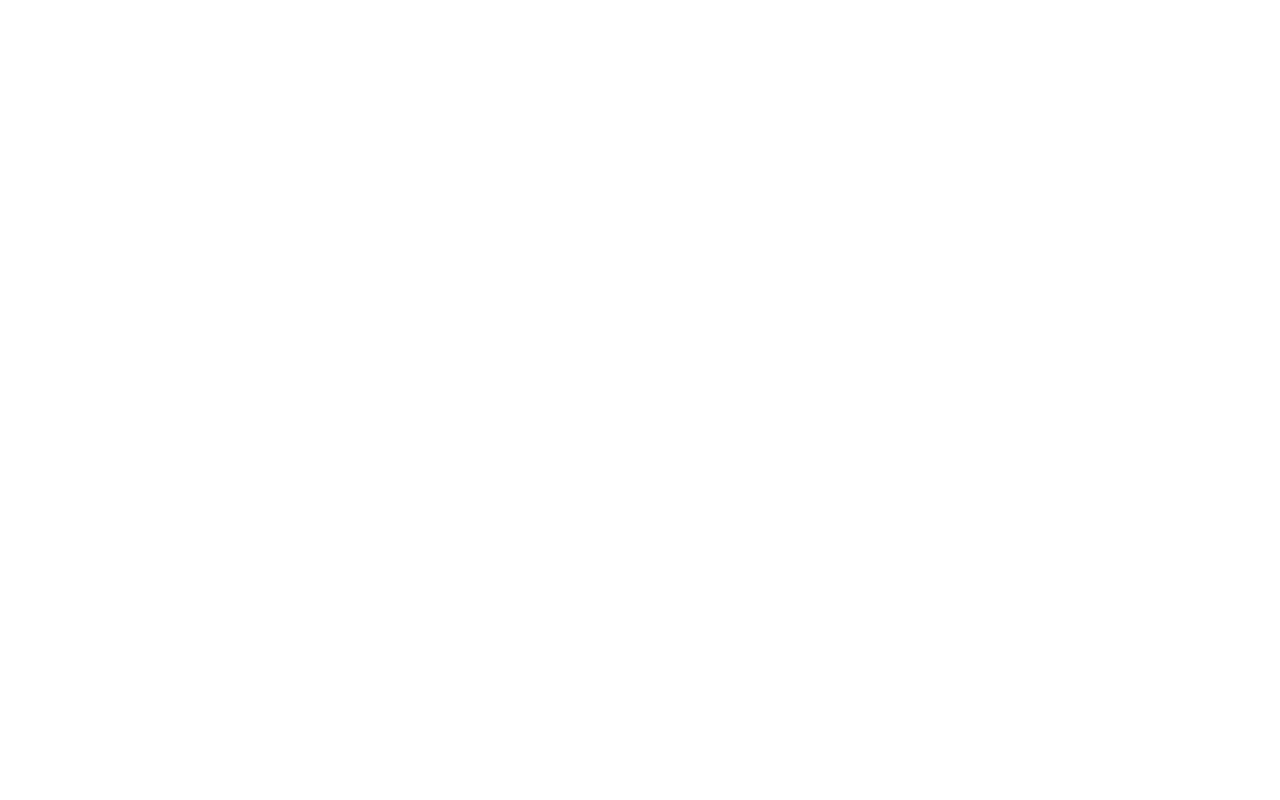
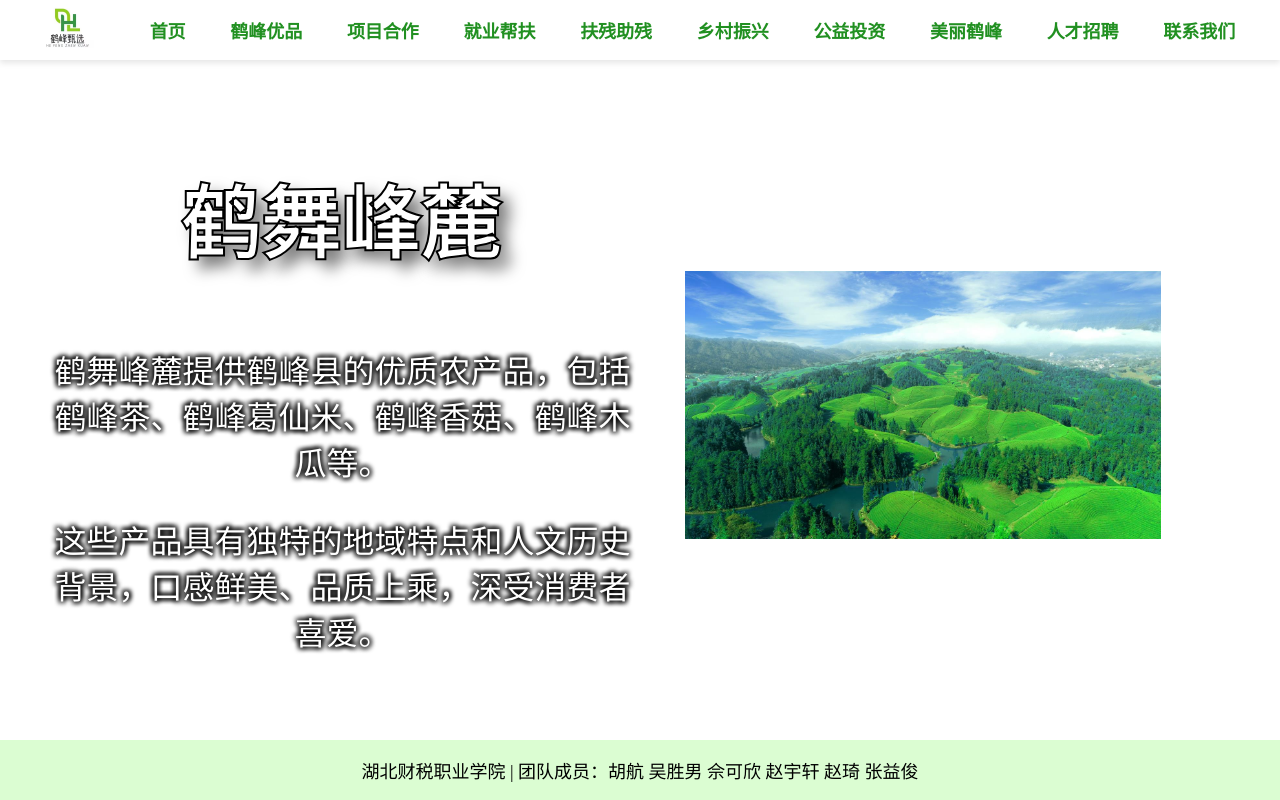
Before and after one commit to zzzzfan/huhang, a plain HTML site: page index.html in a window 1280 px wide. Drawn offline with Linux system fonts and the light colour scheme; the site is published under a folder, as on GitHub Pages, so addresses that start at the root find nothing.

Commit message:
Update index.html

```diff
--- a/index.html
+++ b/index.html
@@ -5,8 +5,8 @@
     <link rel="icon" type="image" href="/logo.png" />
     <meta name="viewport" content="width=device-width, initial-scale=1.0" />
     <title>鹤舞峰麓</title>
-    <script type="module" crossorigin src="/assets/index-c1d35c67.js"></script>
-    <link rel="stylesheet" href="/assets/index-b6a99818.css">
+    <script type="module" crossorigin src="./assets/index-c1d35c67.js"></script>
+    <link rel="stylesheet" href="./assets/index-b6a99818.css">
   </head>
   <body>
     <div id="root"></div>
```
